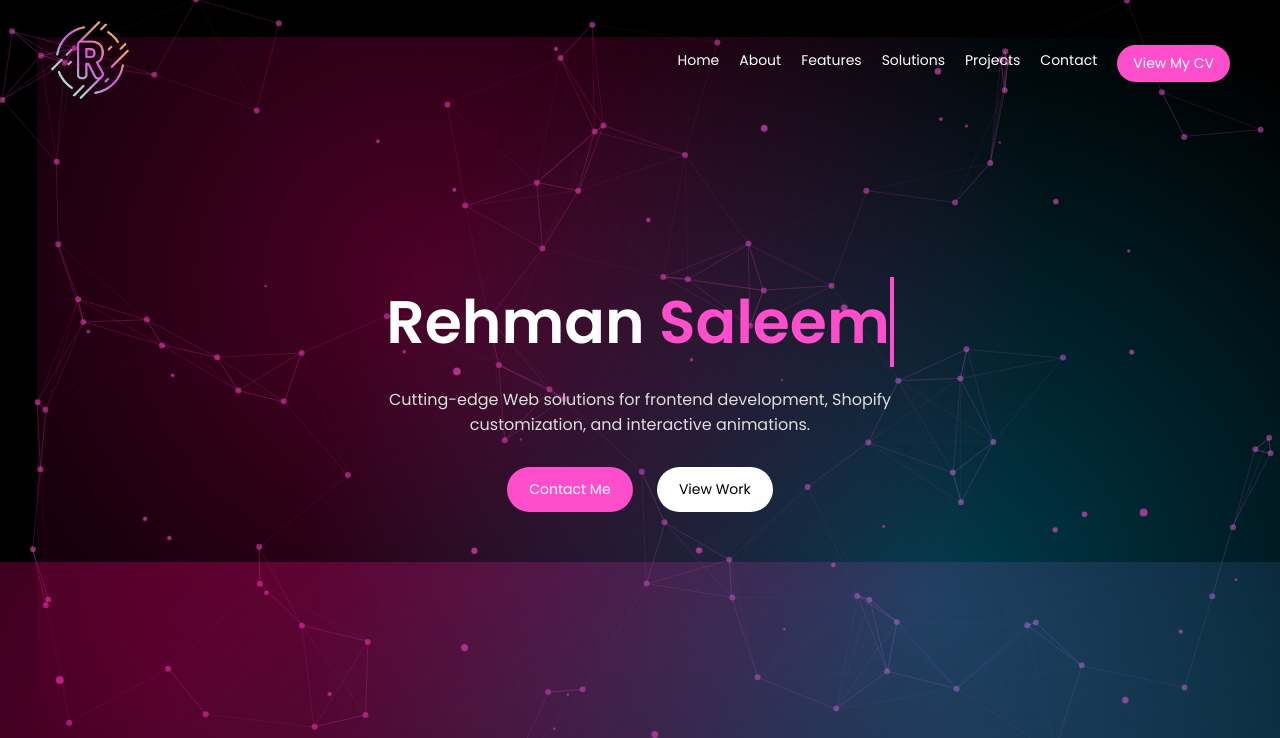
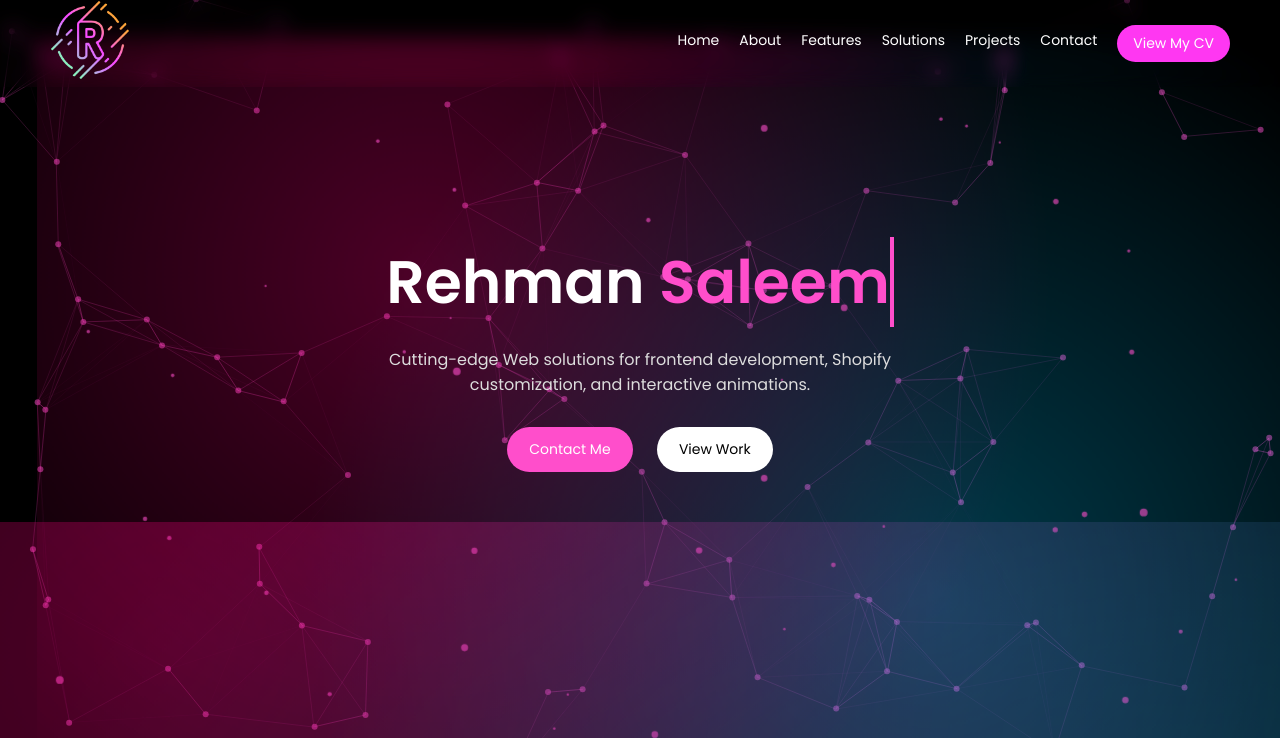
Before and after one commit to rehman-89/rehman-89, a plain HTML site: page index.html in a window 1280 px wide. Shown: the top 738 px of the page. Drawn offline with nearby package versions, Linux system fonts and the light colour scheme; animation ran at ten frames a second.

Commit message:
first commit

```diff
--- a/index.html
+++ b/index.html
@@ -38,11 +38,15 @@
 
     /* Navbar */
     nav {
+
       display: flex;
       justify-content: space-between;
       align-items: center;
-      padding: 20px 50px;
+      padding: 0px 50px;
       position: sticky;
+            backdrop-filter: blur(10px);
+  filter: saturate(150%);
+      top: 0;
       z-index: 10;
     }
     nav .logo img {
@@ -56,6 +60,7 @@
       display: flex;
       list-style: none;
       gap: 20px;
+
     }
     nav ul li a {
       color: white;
```
